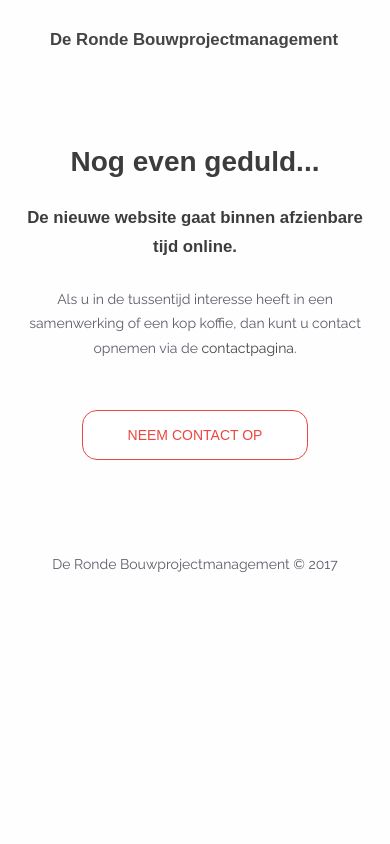
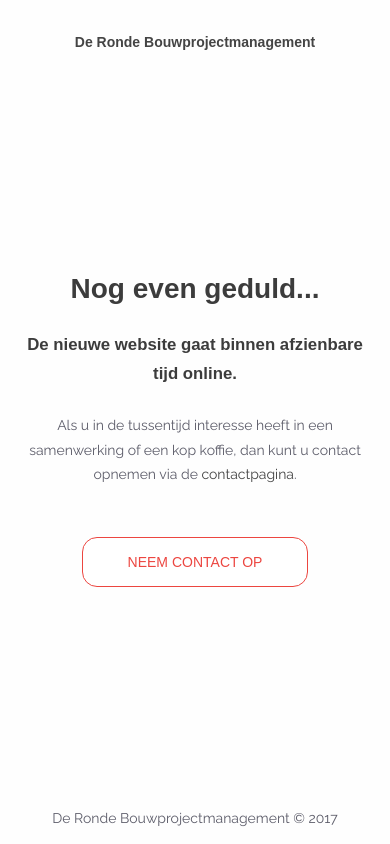
Before and after one commit to FRchris92/mderonde1, a website: page public/index.html in a window 390 px wide. Drawn offline with Linux system fonts and the light colour scheme; a web font is replaced by a local one.

Commit message:
responsiveness

```diff
--- a/styles/mediaquery.less
+++ b/styles/mediaquery.less
@@ -3,7 +3,6 @@
 		line-height: 1.75;
 	}
 }
-
 
 @media screen and (max-width: 575px) {
 	.menuList.Small {
@@ -16,6 +15,17 @@
 }
 
 @media screen and (max-width: 465px) {
+	nav {
+		display: flex;
+		flex-direction: row;
+		justify-content: center;
+
+		.logo {
+			font-size: @font-sizeDefault !important;
+			margin-left: 0px;
+		}
+	}
+
 	.mainTitle {
 		font-size: @font-sizeHuge !important;
 	}
--- a/styles/sectionContent.less
+++ b/styles/sectionContent.less
@@ -4,7 +4,7 @@ section.titleText {
 	align-items: center;
 	justify-content: center;
 	text-align: center;
-	min-height: 60vh;
+	min-height: 90vh;
 	margin-left: 25px;
 	margin-right: 25px;
 
```
Also changed, not shown: public/css/default.css.
